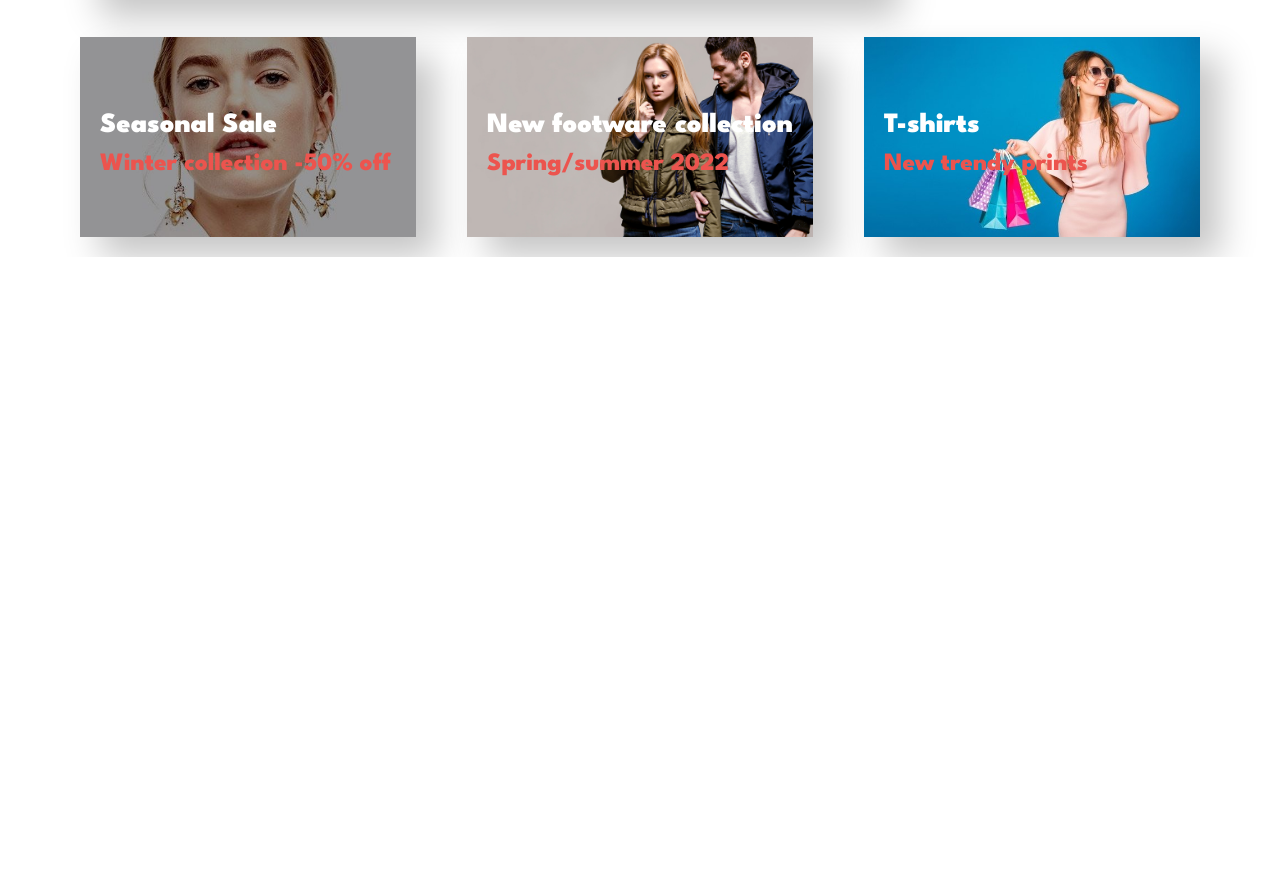
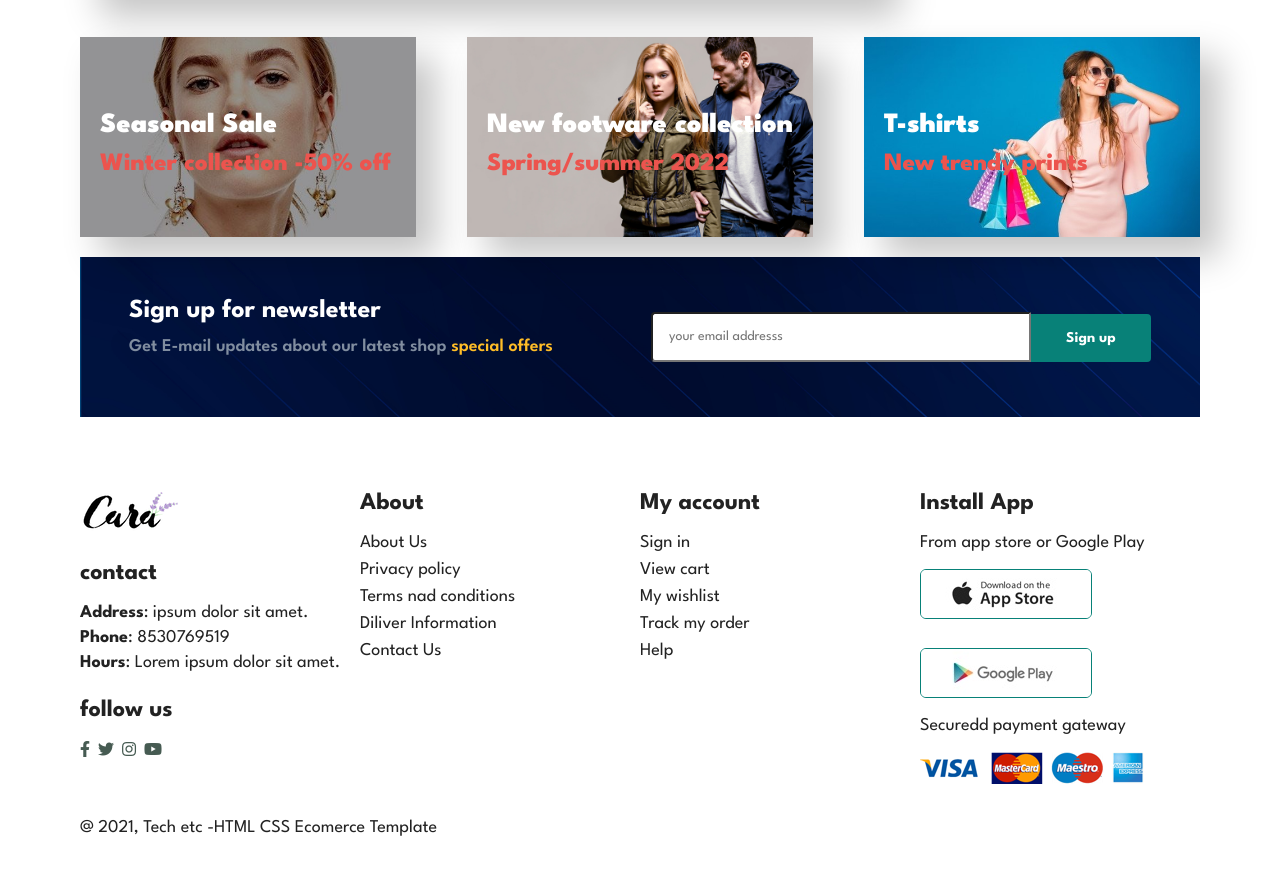
Before and after one commit to Parth0902/Ecommerce-website, a plain HTML site: page index.html in a window 1280 px wide. Shown: the part 4599-5483 px from the top of the page. Before the commit the page ends 4856 px from the top, so only its background shows below. Drawn offline with Linux system fonts and the light colour scheme.

Commit message:
new footer

```diff
--- a/index.html
+++ b/index.html
@@ -400,9 +400,73 @@
 
     </section>
 
-    <section id="newsletter">
+    <section id="newsletter" >
+    <div class="news-text">
+        <h4>Sign up for newsletter</h4>
+        <p>Get E-mail updates about our latest shop <span>special offers</span></p>
+    </div>
 
+    <div class="news-form">
+        <form action="">
+            <input type="text" placeholder="your email addresss">
+            <button class="normal">Sign up</button>
+        </form>
+    </div>
     </section>
+
+   <footer class="section-p1">
+    <div class="col">
+        <img src="img/logo.png" class="logo" alt="">
+        <h4>contact</h4>
+        <p><strong>Address</strong>: ipsum dolor sit amet.</p>
+        <p><strong>Phone</strong>: 8530769519</p>
+        <p><strong>Hours</strong>: Lorem ipsum dolor sit amet.</p>
+         <div class="follow">
+            <h4>follow us</h4>
+            <div class="icon">
+                <i class="fab fa-facebook-f"></i>
+                <i class="fab fa-twitter"></i>
+                <i class="fab fa-instagram"></i>
+                <i class="fab fa-youtube"></i>
+            </div>
+         </div>
+    </div>
+
+
+    <div class="col">
+        <h4>About</h4>
+        <a href="#">About Us</a>
+        <a href="#">Privacy policy</a>
+        <a href="#">Terms nad conditions</a>
+        <a href="#">Diliver Information</a>
+        <a href="#">Contact Us</a>
+    </div>
+
+    <div class="col">
+        <h4>My account</h4>
+        <a href="#">Sign in</a>
+        <a href="#">View cart</a>
+        <a href="#">My wishlist</a>
+        <a href="#">Track my order</a>
+        <a href="#">Help</a>
+    </div>
+
+    <div class="col install">
+        <h4>Install App</h4>
+        <p>From app store or Google Play</p>
+         <div class="row">
+            <img src="img/pay/app.jpg" alt="">
+            <img src="img/pay/play.jpg" alt="">
+         </div>
+        <p>Securedd payment gateway</p>
+        <img src="img/pay/pay.png" alt="">
+    </div>
+
+    <div class="copyright">
+        <p>@ 2021, Tech etc -HTML CSS Ecomerce Template</p>
+    </div>
+
+   </footer>
     <script src="/script.js"></script>
 </body>
 </html>
--- a/style.css
+++ b/style.css
@@ -420,3 +420,127 @@ color: white;
 #text-banner .txt-3{
     background-image: url(img/banner/b18.jpg);
 }
+
+/* News Letter */
+
+#newsletter{
+    display: flex;
+    justify-content: space-around;
+    flex-wrap: wrap;
+    height: 20vh;
+    align-items: center;
+    background-image: url(img/banner/b25.jpg);
+    background-repeat: no-repeat;
+    background-position: 20% 30%;
+    background-size: cover;
+    margin:0 80px;
+    margin-bottom: 35px;
+
+}
+
+#newsletter h4{
+    font-size: 26px;
+    font-weight: 700;
+    color: white;
+}
+#newsletter p{
+    font-size: 18px;
+    font-weight: 600;
+    color: #818ea0;
+}
+#newsletter p span{
+
+    color: #ffbd27;
+}
+
+#newsletter .news-form input{
+    height:3.125rem;
+    padding:0 1rem;
+    font-size:14px;
+    min-width: 380px;
+    border-radius:4px;
+    outline: none;
+    border-top-right-radius:0;
+    border-bottom-right-radius:0;
+
+}
+
+#newsletter .news-form button{
+    background-color: #088178;
+    color: white;
+    white-space: nowrap;
+    height:3.0rem ;
+    margin-top: 2px;
+    border-top-left-radius:0;
+    border-bottom-left-radius:0;
+
+
+}
+
+#newsletter form{
+    display: flex;
+
+}
+
+
+/* footer */
+
+footer{
+    display: flex;
+    flex-wrap: wrap;
+    justify-content: space-between;
+}
+
+footer .col{
+    display: flex;
+    flex-direction: column;
+    align-items: flex-start;
+    margin-bottom: 20px;
+    width: 25%;
+}
+
+footer .logo{
+    margin-bottom: 30px;
+}
+
+footer h4{
+    font-size: 24px;
+    padding-bottom: 20px;
+}
+
+footer p{
+    font-size: 18px;
+    margin:0 0 8px 0;
+}
+
+footer a{
+    font-size: 18px;
+    text-decoration: none;
+    color: #222;
+    margin-bottom:10px;
+}
+
+footer .follow{
+    margin-top: 20px;
+}
+
+footer  .follow i{
+    color:#465b52;
+    padding-right: 4px;
+    cursor: pointer;
+}
+
+footer .row img{
+    border:1px solid #088178;
+    border-radius: 6px;
+
+}
+
+footer .install img{
+    margin: 10px 0 15px 0;
+}
+
+footer .copyright{
+
+    bottom: 0px;
+}
```
Also changed, not shown: img/banner/b25.jpg (added).
